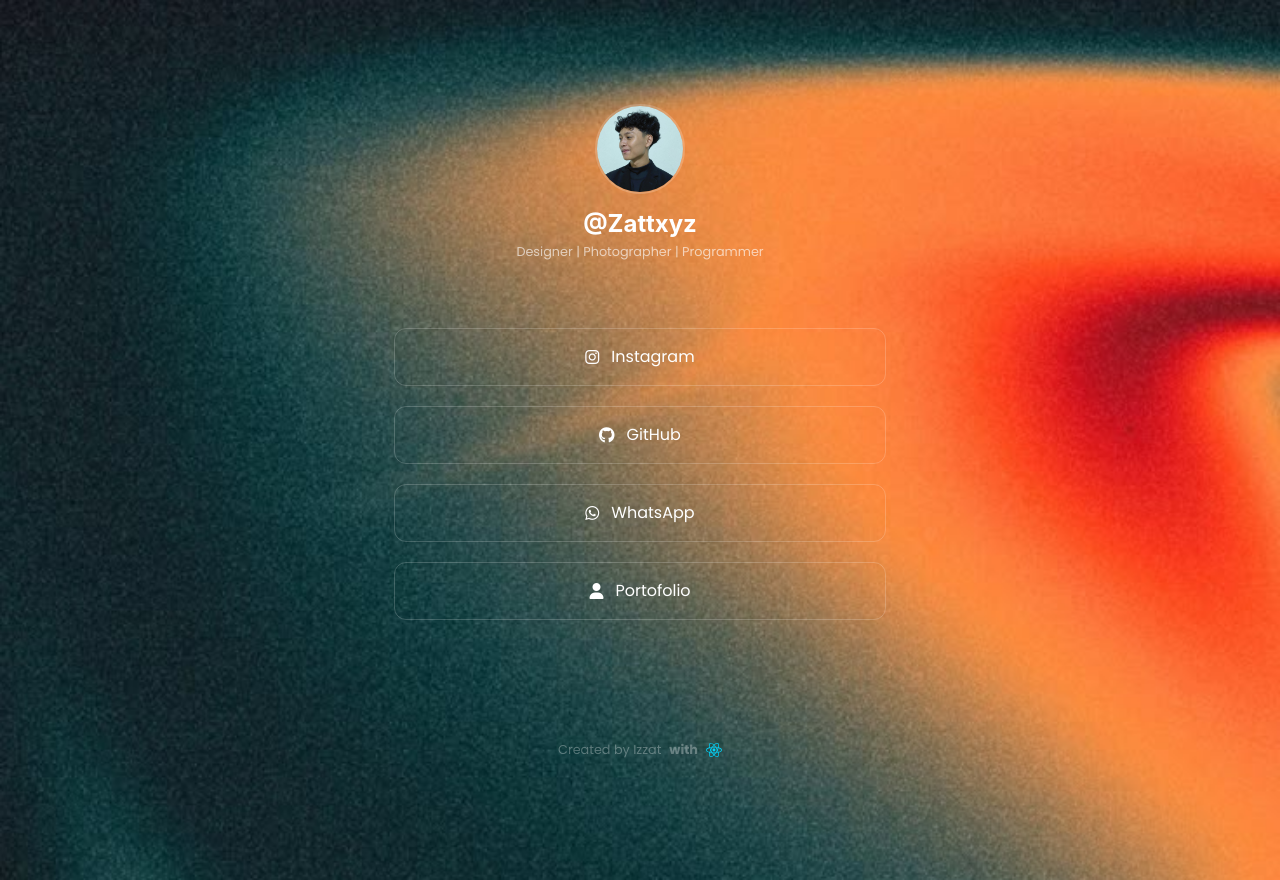
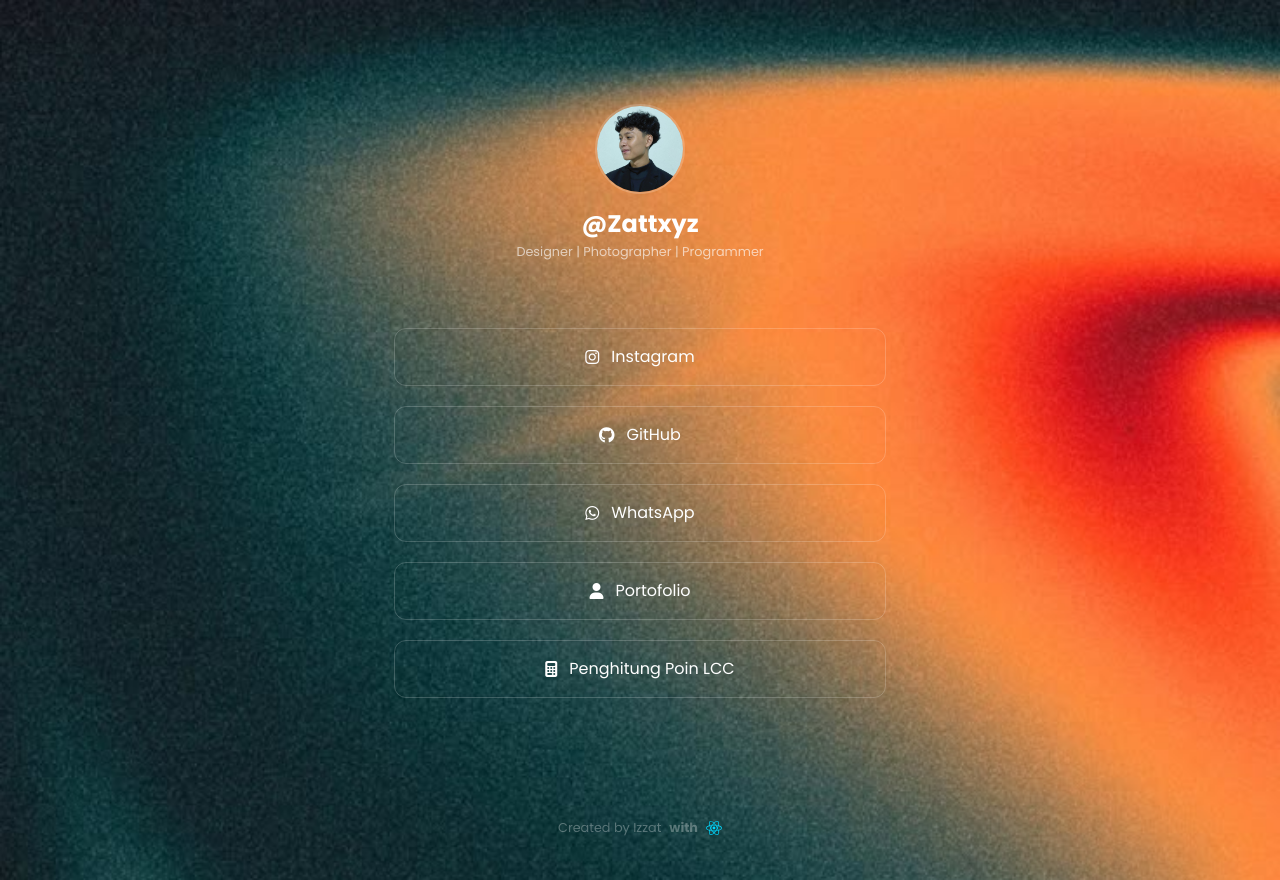
Before and after one commit to Zatyxx/LinksNode, a React (Vite) app: page / in a window 1280 px wide. Built offline with nearby package versions, Linux system fonts and the light colour scheme.

Commit message:
adding skor counter link

```diff
--- a/src/linkTreeIjat.jsx
+++ b/src/linkTreeIjat.jsx
@@ -11,7 +11,8 @@
         { id: 1, nama: "Instagram", link: "https://www.instagram.com/zattxyz/", icon: "fa-brands fa-instagram" },
         { id: 2, nama: "GitHub", link: "https://github.com/Zatyxx", icon: "fa-brands fa-github" },
         { id: 3, nama: "WhatsApp", link: "https://wa.me/6282138120493", icon: "fa-brands fa-whatsapp" },
-        { id: 4, nama: "Portofolio", link: "https://www.portoizzat.my.id", icon: "fa-solid fa-user" }
+        { id: 4, nama: "Portofolio", link: "https://www.portoizzat.my.id", icon: "fa-solid fa-user" },
+        { id: 5, nama: "Penghitung Poin LCC", link: "https://penghitungskorlcc.vercel.app", icon: "fa-solid fa-calculator" }
     ]);
 
     return (
--- a/src/style-ijat.css
+++ b/src/style-ijat.css
@@ -11,7 +11,9 @@
     aspect-ratio: 1 / 1;
     object-fit: cover;
     border-radius: 50%;
+    margin: 0 auto;
     border: 2px solid rgba(255, 255, 255, 0.192);
+    display: block;
 }
 
 .container {
@@ -22,7 +24,6 @@
 .profile {
     display: flex;
     flex-direction: column;
-    align-items: center;
     height: 224px;
 }
 
@@ -38,6 +39,12 @@
     color: rgba(255, 255, 255, 0.623);
     font-family: 'Poppins', sans-serif;
     font-size: 0.8rem;
+}
+
+.profil-desc h1 {
+    font-family: 'Poppins', sans-serif;
+    font-size: 1.5rem;
+    text-align: center;
 }
 
 .card {
```
